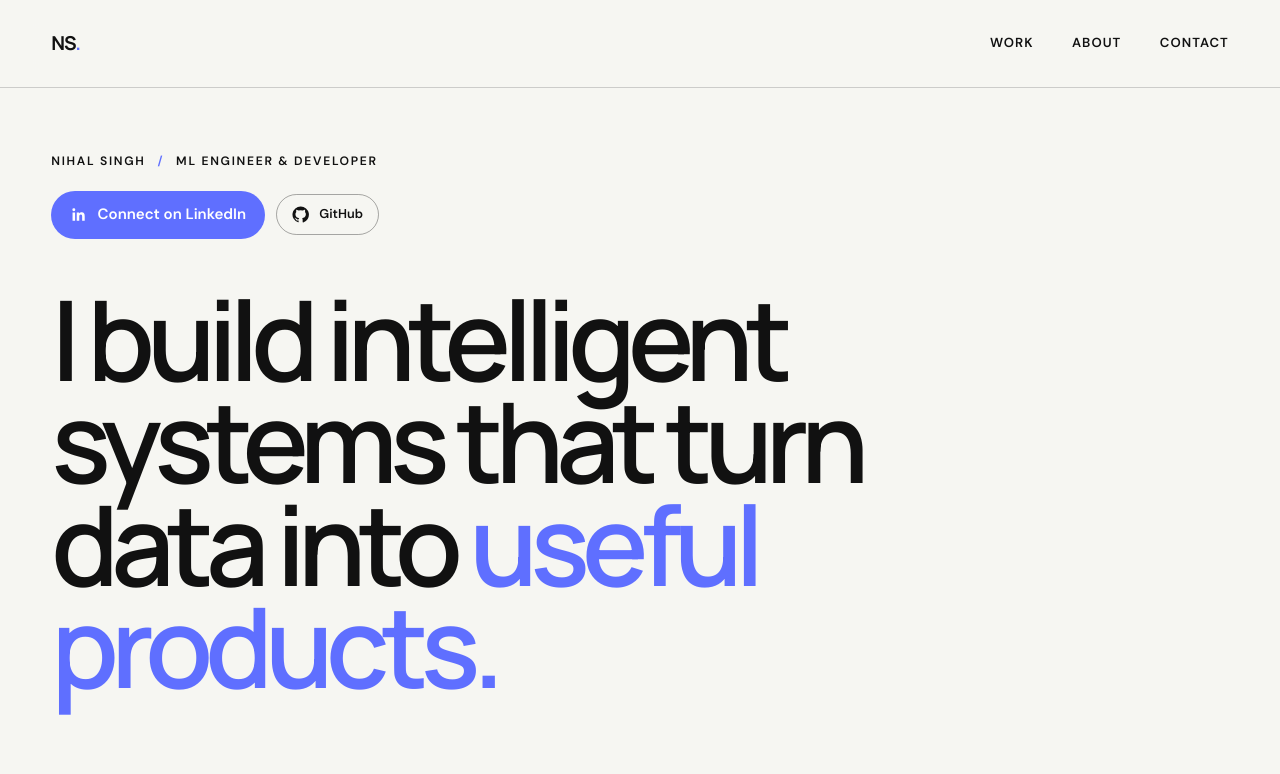
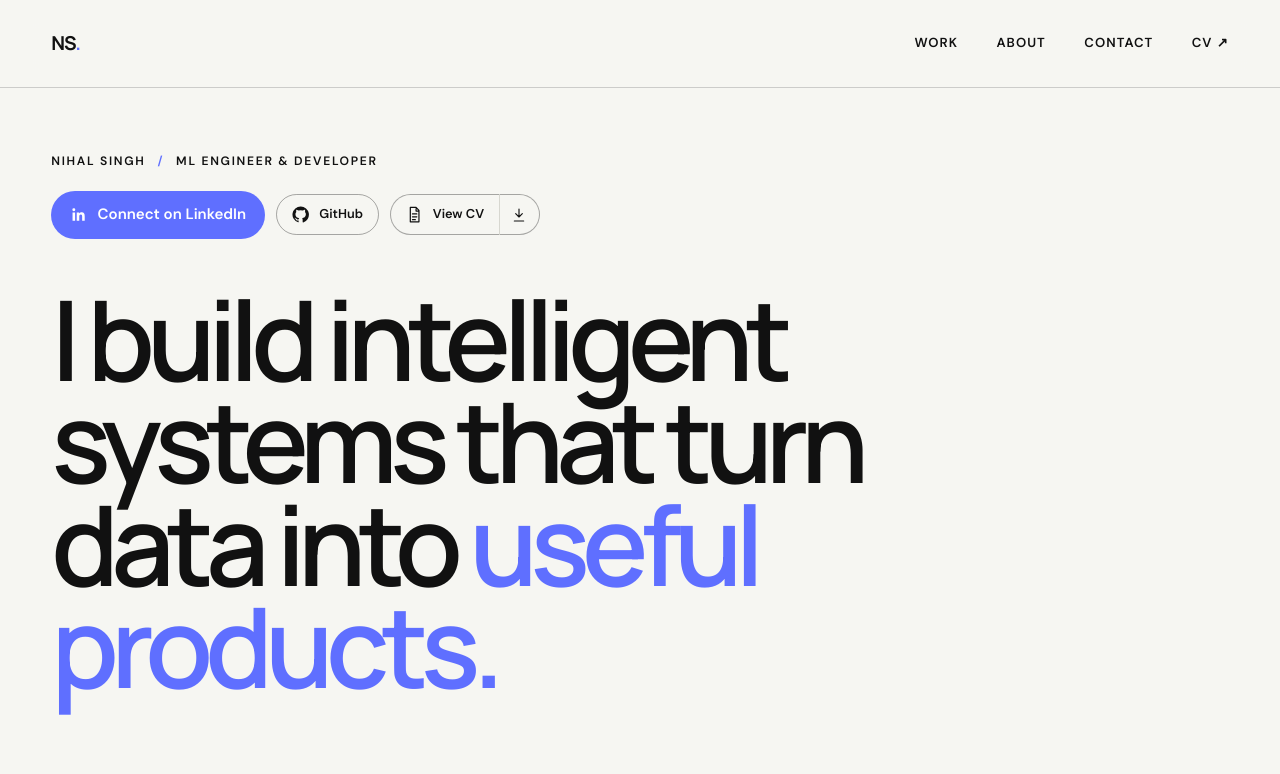
Before and after one commit to NihalSingh30/nihal-portfolio, a website: page index.html in a window 1280 px wide. Shown: the top 774 px of the page. Drawn offline with Linux system fonts and the light colour scheme.

Commit message:
Add resume preview and download

```diff
--- a/index.html
+++ b/index.html
@@ -20,7 +20,7 @@
       href="https://fonts.googleapis.com/css2?family=DM+Sans:wght@400;500;600&family=Manrope:wght@500;600;700&display=swap"
       rel="stylesheet"
     />
-    <link rel="stylesheet" href="styles/site.css?v=3" />
+    <link rel="stylesheet" href="styles/site.css?v=5" />
     <script src="scripts/main.js" defer></script>
   </head>
   <body>
@@ -34,6 +34,13 @@
         <a href="#work">Work</a>
         <a href="#about">About</a>
         <a href="#contact">Contact</a>
+        <a
+          href="assets/Nihal-Singh-Resume.pdf"
+          target="_blank"
+          rel="noopener noreferrer"
+          aria-label="View Nihal Singh's CV (opens in a new tab)"
+          >CV <span aria-hidden="true">↗</span></a
+        >
       </nav>
     </header>
 
@@ -80,6 +87,37 @@
             </svg>
             <span>GitHub</span>
           </a>
+          <div class="resume-actions" role="group" aria-label="CV actions">
+            <a
+              class="profile-link profile-link--secondary profile-link--resume"
+              href="assets/Nihal-Singh-Resume.pdf"
+              target="_blank"
+              rel="noopener noreferrer"
+              aria-label="Preview Nihal Singh's CV (opens in a new tab)"
+            >
+              <svg
+                class="profile-link__icon"
+                aria-hidden="true"
+                viewBox="0 0 24 24"
+              >
+                <path
+                  d="M6 2h8l4 4v16H6V2Zm8 1.5V7h3.5M9 11h6M9 15h6M9 19h4"
+                />
+              </svg>
+              <span>View CV</span>
+            </a>
+            <a
+              class="resume-download"
+              href="assets/Nihal-Singh-Resume.pdf"
+              download="Nihal-Singh-Resume.pdf"
+              aria-label="Download Nihal Singh's CV as a PDF"
+              title="Download CV"
+            >
+              <svg aria-hidden="true" viewBox="0 0 24 24">
+                <path d="M12 3v12M7 10l5 5 5-5M5 21h14" />
+              </svg>
+            </a>
+          </div>
         </div>
         <h1 id="hero-title" class="reveal">
           I build intelligent systems that turn data into
--- a/server.js
+++ b/server.js
@@ -8,6 +8,7 @@ const contentTypes = {
   '.css': 'text/css; charset=utf-8',
   '.html': 'text/html; charset=utf-8',
   '.js': 'text/javascript; charset=utf-8',
+  '.pdf': 'application/pdf',
   '.png': 'image/png',
   '.svg': 'image/svg+xml'
 };
--- a/styles/site.css
+++ b/styles/site.css
@@ -110,6 +110,45 @@ nav a:hover { color: var(--accent); }
 }
 .profile-link--secondary:hover { border-color: var(--accent); color: var(--accent); }
 .profile-link__icon { width: 1.08rem; height: 1.08rem; flex: none; fill: currentColor; }
+.profile-link--resume .profile-link__icon {
+  fill: none;
+  stroke: currentColor;
+  stroke-width: 1.7;
+  stroke-linecap: round;
+  stroke-linejoin: round;
+}
+.resume-actions {
+  display: inline-flex;
+  align-items: stretch;
+}
+.resume-actions .profile-link--resume {
+  border-radius: 999px 0 0 999px;
+  border-right: 0;
+}
+.resume-download {
+  display: inline-grid;
+  width: 2.55rem;
+  min-height: 2.55rem;
+  place-items: center;
+  border: 1px solid rgba(17,17,17,.35);
+  border-left-color: var(--line);
+  border-radius: 0 999px 999px 0;
+  transition: color .2s ease, border-color .2s ease, background-color .2s ease;
+}
+.resume-download svg {
+  width: 1rem;
+  fill: none;
+  stroke: currentColor;
+  stroke-width: 1.7;
+  stroke-linecap: round;
+  stroke-linejoin: round;
+}
+.resume-actions:hover .profile-link--resume,
+.resume-actions:hover .resume-download {
+  border-color: var(--accent);
+  color: var(--accent);
+}
+.resume-download:hover { background: rgba(95,111,255,.08); }
 .hero h1 {
   max-width: 13ch;
   margin: clamp(2.25rem, 6vh, 5rem) 0;
@@ -209,12 +248,12 @@ footer a:hover { color: var(--accent); }
 .reveal.is-visible { opacity: 1; transform: none; }
 
 @media (max-width: 760px) {
-  .site-header { min-height: 4.6rem; }
-  nav { gap: 1rem; }
-  nav a { font-size: .7rem; }
+  .site-header { min-height: 4.6rem; padding-inline: 1rem; }
+  nav { gap: .55rem; }
+  nav a { font-size: .64rem; }
   .hero { min-height: 100svh; padding-top: 7.5rem; }
   .hero-links { margin-top: 1rem; }
-  .hero h1 { margin: clamp(2rem, 6vh, 3.5rem) 0; font-size: clamp(3.2rem, 15vw, 5.7rem); }
+  .hero h1 { margin: clamp(2rem, 6vh, 3.5rem) 0; font-size: clamp(3rem, 13vw, 5.4rem); }
   .hero-footer p { display: none; }
   .hero-footer { justify-content: flex-end; }
   .section-heading { grid-template-columns: 2.5rem 1fr; gap: 1rem; }
```
Also changed, not shown: 1 other file.
